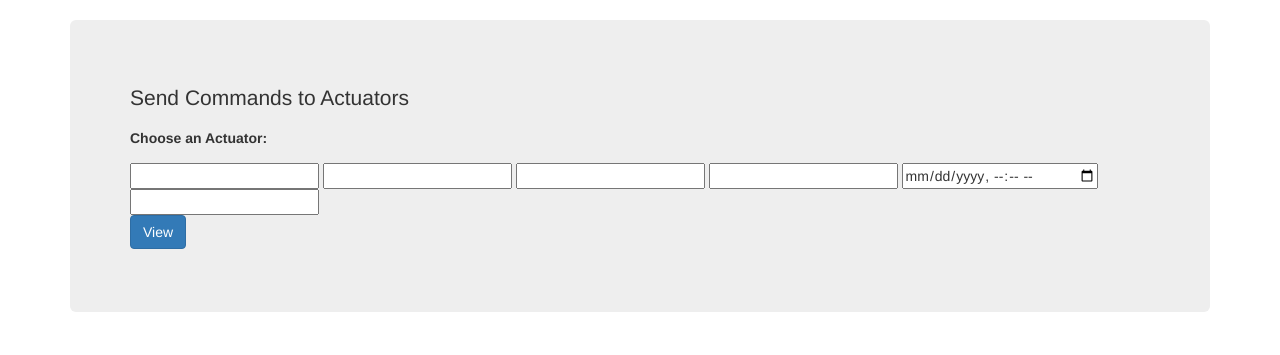
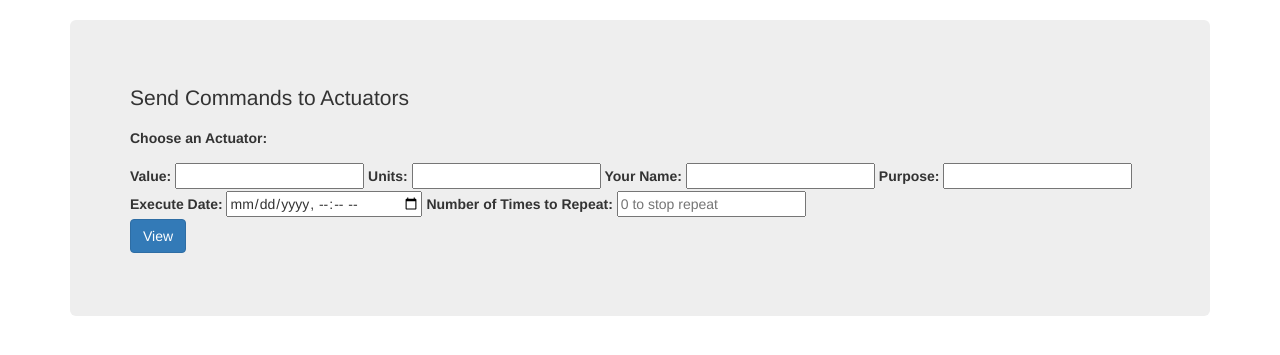
Before and after one commit to daniellimzj/HydRC4nics_Orbital, a Flask app: page /send-commands in a window 1280 px wide. Shown: the part 72-427 px from the top of the page. Run offline with Flask 3, Linux system fonts and the light colour scheme; some libraries are stand-ins or nearby versions.

Commit message:
some small formatting

```diff
--- a/Application/Servers/Webpage/templates/send-commands.html
+++ b/Application/Servers/Webpage/templates/send-commands.html
@@ -9,12 +9,18 @@
           <div class="control-group">
            <label class="control-label">Choose an Actuator: </label>
             {{ commandForm.selectActuator(size = 20) }}
+            <label class="control-label">Value: </label>
             {{ commandForm.value(size = 20) }}
+            <label class="control-label">Units: </label>
             {{ commandForm.units(size = 20) }}
+            <label class="control-label">Your Name: </label>
             {{ commandForm.issuer(size = 20) }}
+            <label class="control-label">Purpose: </label>
             {{ commandForm.purpose(size = 20) }}
+            <label class="control-label">Execute Date: </label>
             {{ commandForm.executeDate(size = 20) }}
-            {{ commandForm.repeat(size = 20) }}
+            <label class="control-label">Number of Times to Repeat: </label>
+            {{ commandForm.repeat(size = 20, placeholder = "0 to stop repeat") }}
 
 
 
```
